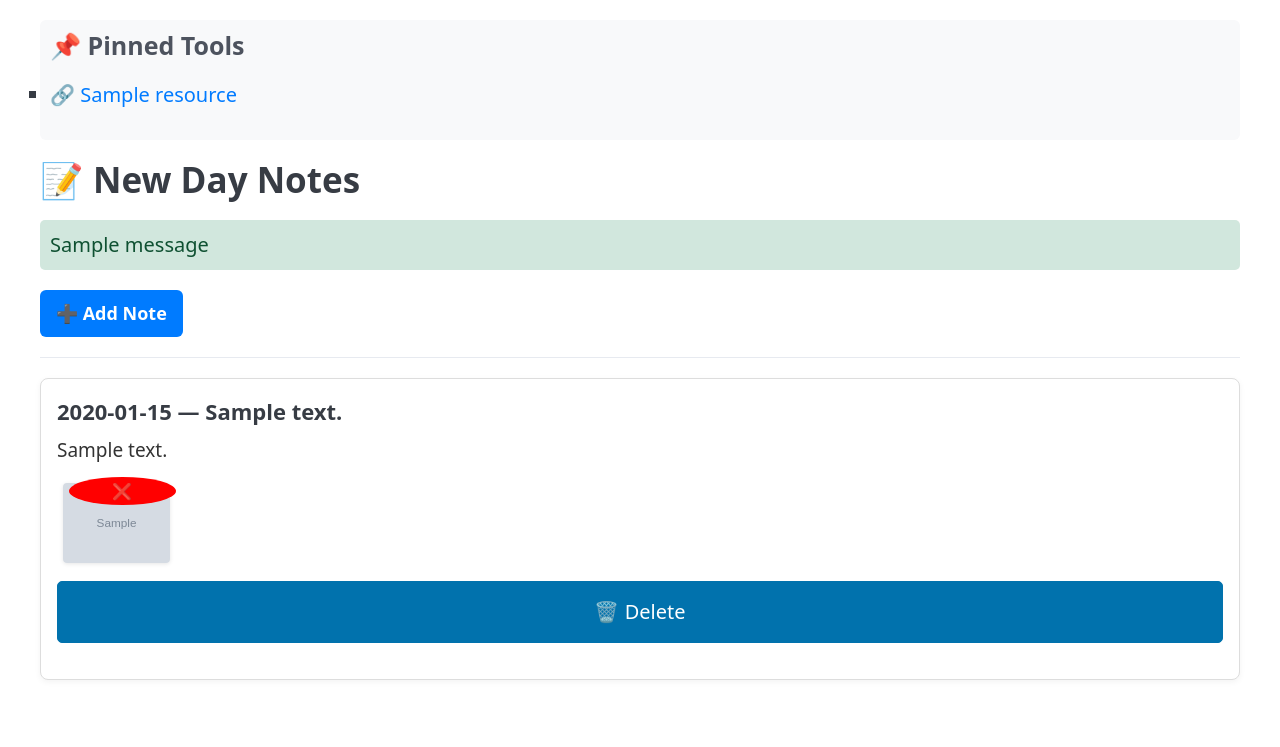
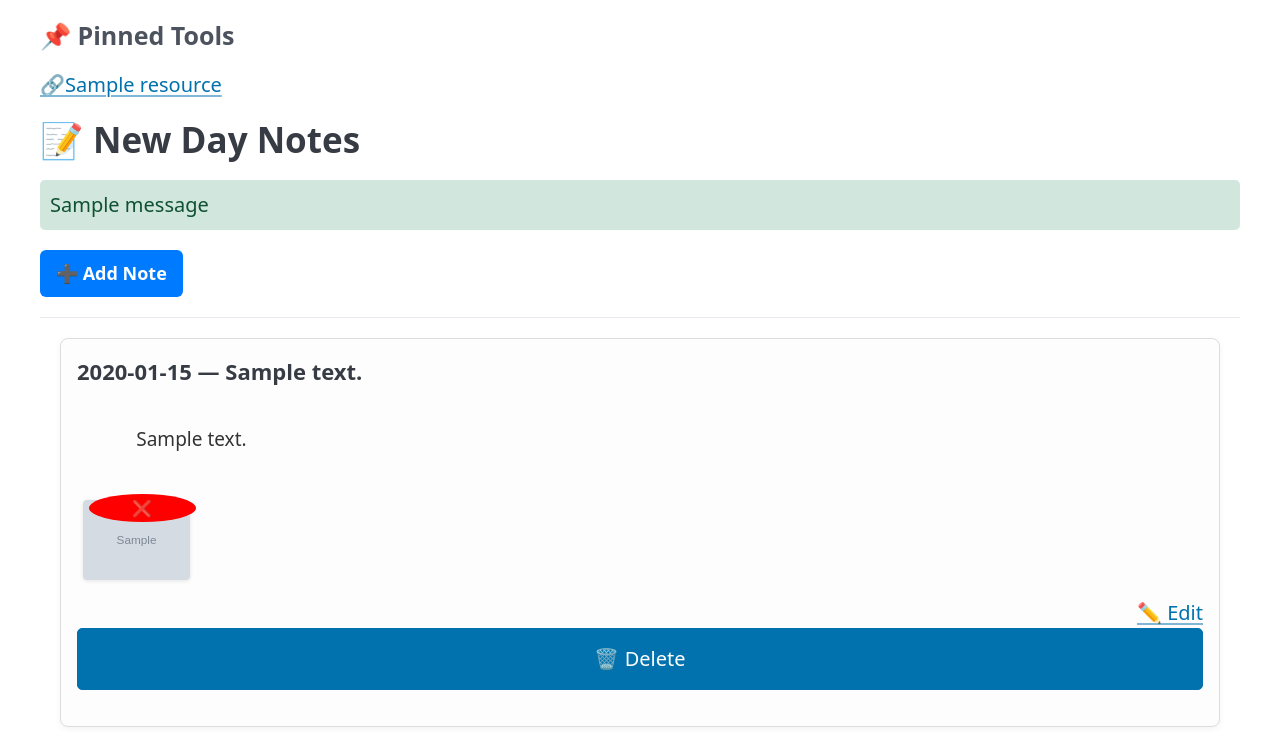
Before and after one commit to Machindra220/Trading-Journal-App, a Flask app: page /notes in a window 1280 px wide. Shown: the part 102-849 px from the top of the page. Before the commit the page ends 782 px from the top, so only its background shows below. Run offline with Flask 3, Linux system fonts and the light colour scheme; a user stored in the database is signed in; tables that the repository leaves empty hold one stand-in row (values such as "Sample post"); grey boxes marked "Sample" are stand-in pictures; one stand-in notice (Sample message) is shown; some libraries are stand-ins or nearby versions.

Commit message:
some UI changes, last access time of resource corrected, compact buttons in resource page and dashboard page

```diff
--- a/app/routes/notes.py
+++ b/app/routes/notes.py
@@ -47,19 +47,24 @@
     flash("Note added successfully!", "success")
     return redirect(url_for('notes.notes_page'))
 
-@notes_bp.route('/notes/edit/<int:id>', methods=['POST'])
+# Edit Note Route
+@notes_bp.route('/notes/edit/<int:id>', methods=['GET', 'POST'])
 @login_required
 def edit_note(id):
     note = DayNote.query.get_or_404(id)
     if note.user_id != current_user.id:
         abort(403)
 
-    note.date = request.form.get('date')
-    note.summary = request.form.get('summary')
-    note.content = request.form.get('content')
-    db.session.commit()
-    flash("Note updated successfully!", "success")
-    return redirect(url_for('notes.notes_page'))
+    if request.method == 'POST':
+        note.date = request.form.get('date')
+        note.summary = request.form.get('summary')
+        note.content = request.form.get('content')
+        db.session.commit()
+        flash("Note updated successfully!", "success")
+        return redirect(url_for('notes.notes_page'))
+
+    return render_template('edit_note.html', note=note)
+
 
 @notes_bp.route('/notes/delete/<int:id>', methods=['POST'])
 @login_required
--- a/app/static/css/buttons.css
+++ b/app/static/css/buttons.css
@@ -89,3 +89,28 @@
 #stock_name {
   text-transform: uppercase;
 }
+.pinned-toolbar {
+  display: flex;
+  flex-direction: column;
+}
+
+.pinned-toolbar .btn-group {
+  display: flex;
+  flex-wrap: wrap;
+  gap: 0.5rem;
+}
+
+table.compact-table td,
+table.compact-table th {
+  padding: 6px 10px;
+  line-height: 1.2;
+  font-size: 0.9rem;
+  vertical-align: middle;
+}
+
+table.compact-table {
+  border-collapse: collapse;
+}
+table.compact-table tr {
+  height: auto;
+}
--- a/app/static/css/notes.css
+++ b/app/static/css/notes.css
@@ -130,3 +130,21 @@
 .note-actions {
   text-align: right;
 }
+
+.notes-wrapper {
+  margin-top: 1rem;
+}
+
+.note-card {
+  background-color: #fdfdfd;
+}
+
+.note-body {
+  white-space: pre-wrap;
+  word-break: break-word;
+}
+
+.note-images img {
+  max-height: 120px;
+  object-fit: cover;
+}
--- a/app/templates/base.html
+++ b/app/templates/base.html
@@ -3,10 +3,15 @@
 <head>
   <meta charset="UTF-8" />
   <meta name="viewport" content="width=device-width, initial-scale=1.0" />
-  <title>📈 Portfolio App</title>
+  <title>Portfolio App</title>
   <link rel="icon" href="{{ url_for('static', filename='favicon.png') }}" type="image/x-icon">
   <link rel="stylesheet" href="{{ url_for('static', filename='css/pico.min.css') }}">
   <link rel="stylesheet" href="{{ url_for('static', filename='css/buttons.css') }}">
+  <!-- Quill CSS -->
+  <link href="https://cdn.quilljs.com/1.3.6/quill.snow.css" rel="stylesheet">
+  <!-- Quill JS -->
+  <script src="https://cdn.quilljs.com/1.3.6/quill.min.js"></script>
+
 
 </head>
 <body>
@@ -45,13 +50,17 @@
 
   <main class="container">
     {% if current_user.is_authenticated and pinned_resources %}
-    <div class="sidebar">
+    <div class="pinned-toolbar mb-3">
       <h4>📌 Pinned Tools</h4>
-      <ul>
+      <div class="btn-group flex-wrap" role="group" aria-label="Pinned Tools">
         {% for r in pinned_resources %}
-        <li><a href="{{ r.url }}" target="_blank" rel="noopener noreferrer">🔗 {{ r.title }}</a></li>
+        <!-- <a href="{{ r.url }}" target="_blank" rel="noopener noreferrer" class="btn btn-outline-primary btn-sm me-2 mb-2">
+          🔗 {{ r.title }}
+        </a> -->
+        <a href="{{ url_for('resources.access_resource', id=r.id) }}" target="_blank" rel="noopener noreferrer">🔗{{ r.title }}</a>
+
         {% endfor %}
-      </ul>
+      </div>
     </div>
     {% endif %}
 
--- a/app/templates/notes.html
+++ b/app/templates/notes.html
@@ -3,6 +3,8 @@
 <link rel="stylesheet" href="{{ url_for('static', filename='css/notes.css') }}">
 <link href="https://cdn.quilljs.com/1.3.6/quill.snow.css" rel="stylesheet">
 <script src="https://cdn.quilljs.com/1.3.6/quill.min.js"></script>
+
+
 
 <h2>📝 New Day Notes</h2>
 
@@ -18,36 +20,44 @@
 
 <hr>
 
+<div class="notes-wrapper container-fluid px-4">
+  <div class="row justify-content-center">
+    <div class="col-lg-10">
       <div class="notes-list">
         {% for note in notes %}
-  <div class="note-card">
-    <div class="note-header">
+        <div class="note-card mb-4 p-3 border rounded shadow-sm">
+          <div class="note-header mb-2">
             <strong>{{ note.date }}</strong> — {{ note.summary }}
           </div>
-    <div class="note-body">
+          <div class="note-body mb-2">
             {{ note.content | safe }}
           </div>
           {% if note.images %}
-    <div class="note-images">
+          <div class="note-images d-flex flex-wrap gap-3 mb-2">
             {% for img in note.images %}
-      <div class="image-thumb">
-        <img src="{{ url_for('static', filename='uploads/' ~ img.filename) }}">
-        <form method="POST" action="{{ url_for('notes.delete_image', id=img.id) }}" onsubmit="return confirm('Delete image?')">
-          <button type="submit">❌</button>
+            <div class="image-thumb position-relative">
+              <img src="{{ url_for('static', filename='uploads/' ~ img.filename) }}" class="img-thumbnail" style="max-width: 150px;">
+              <form method="POST" action="{{ url_for('notes.delete_image', id=img.id) }}" onsubmit="return confirm('Delete image?')" class="position-absolute top-0 end-0">
+                <button type="submit" class="btn btn-sm btn-danger">❌</button>
               </form>
             </div>
             {% endfor %}
           </div>
           {% endif %}
-    <div class="note-actions">
+          <div class="note-actions d-flex gap-2">
+            <a href="{{ url_for('notes.edit_note', id=note.id) }}" class="btn btn-sm btn-primary">✏️ Edit</a>
             <form method="POST" action="{{ url_for('notes.delete_note', id=note.id) }}">
               <input type="hidden" name="csrf_token" value="{{ csrf_token() }}">
-        <button type="submit" onclick="return confirm('Delete this note?')">🗑️ Delete</button>
+              <button type="submit" class="btn btn-sm btn-danger" onclick="return confirm('Delete this note?')">🗑️ Delete</button>
             </form>
           </div>
         </div>
         {% endfor %}
       </div>
+    </div>
+  </div>
+</div>
+
 
 
 <!-- Modal -->
```
Also changed, not shown: app/routes/resources.py (+10 -0 lines), app/templates/dashboard.html (+21 -18 lines), app/templates/edit_note.html (added, +60 -0 lines), app/templates/resources.html (+26 -10 lines), unused-data/machindra-high-resolution-logo-grayscale.png (renamed from app/static/images/machindra-high-resolution-logo-grayscale.png), unused-data/machindra-high-resolution-logo-transparent.png (renamed from app/static/images/machindra-high-resolution-logo-transparent.png), unused-data/machindra-high-resolution-logo.png (renamed from app/static/images/machindra-high-resolution-logo.png), 1 other file. Lines whose indentation alone changed are shown as unchanged.
